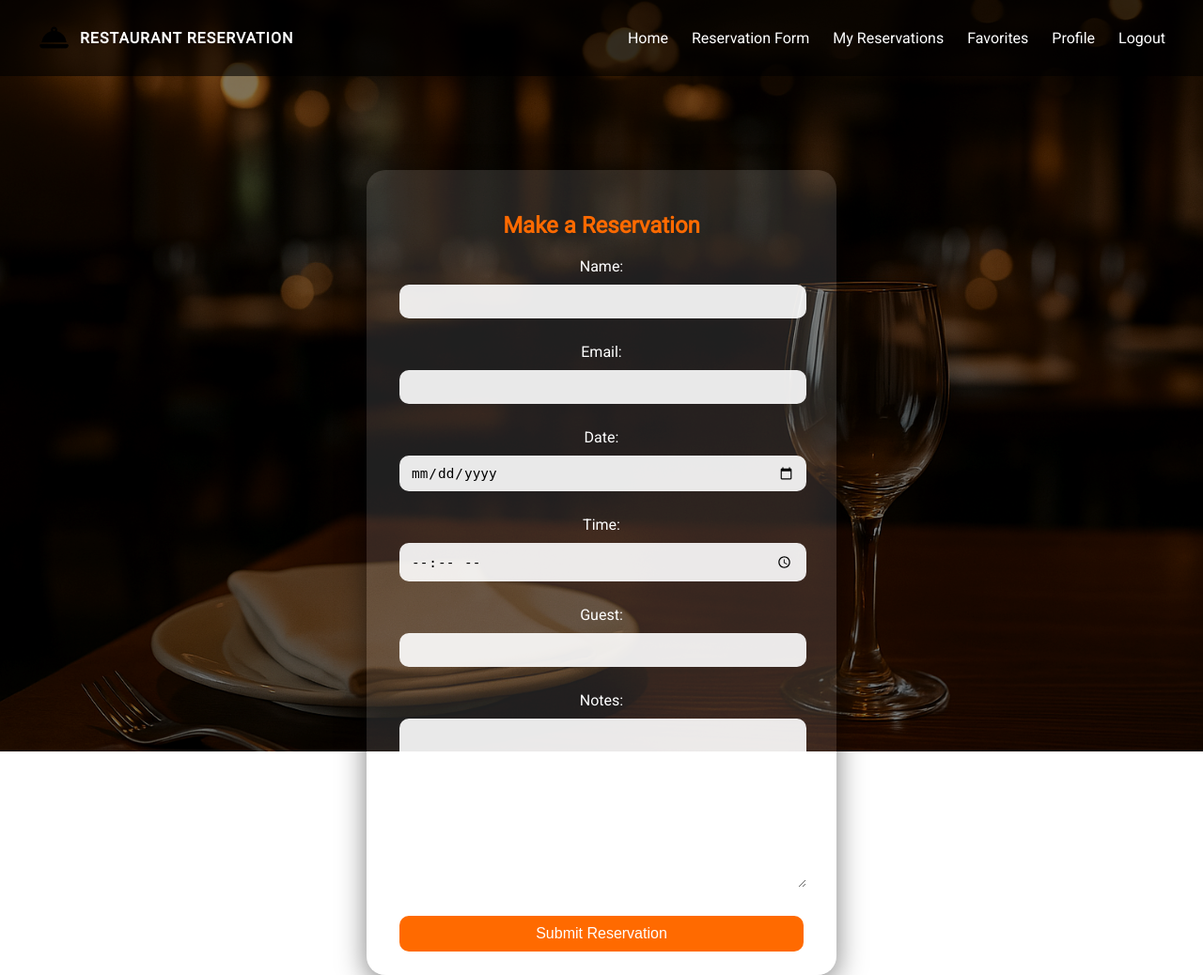
After one commit to juswadenyel/rr, a Django app: page /rr/form/ in a window 1280 px wide. The commit adds this page. Shown: the whole page at 94% size. Run offline with Django 5.2, Linux system fonts and the light colour scheme.

Commit message:
Reservation Form and Management

```diff
--- a/rr_project/rr_app/models.py
+++ b/rr_project/rr_app/models.py
@@ -173,3 +173,27 @@ class Session(models.Model):
 
     def __str__(self):
         return f"Session for {self.user.email}"
+
+
+class Reservation(models.Model):
+    user = models.ForeignKey(
+        User,
+        on_delete=models.CASCADE,
+        related_name='reservations',
+        null=True,
+        blank=True
+    )
+    name = models.CharField(max_length=100)
+    email = models.EmailField()
+    date = models.DateField()
+    time = models.TimeField()
+    guest = models.IntegerField()
+    notes = models.TextField(blank=True, null=True)
+    created_at = models.DateTimeField(auto_now_add=True)
+
+    class Meta:
+        db_table = 'reservations'
+        ordering = ['-created_at']
+
+    def __str__(self):
+        return f"Reservation by {self.name} on {self.date} at {self.time}"
--- a/rr_project/rr_app/templates/rr_app/dashboard.html
+++ b/rr_project/rr_app/templates/rr_app/dashboard.html
@@ -15,12 +15,14 @@
       <span class="brand">RESTAURANT RESERVATION</span>
     </div>
     <ul class="nav-links">
-      <li><a href="#">Home</a></li>
-      <li><a href="#">My Reservations</a></li>
+      <li><a href="{% url 'auth:dashboard' %}">Home</a></li>
+      <li><a href="{% url 'auth:reservation_form' %}">Reservation Form</a></li>
+      <li><a href="{% url 'auth:reservation_management' %}">My Reservations</a></li>
       <li><a href="#">Favorites</a></li>
       <li><a href="#">Profile</a></li>
       <li><a href="#">Logout</a></li>
     </ul>
+
   </nav>
 
   <!-- Dashboard Content -->
--- /dev/null
+++ b/rr_project/rr_app/templates/rr_app/reservation_form.html
@@ -0,0 +1,35 @@
+{% extends "rr_app/base.html" %}
+{% load static %}
+
+{% block content %}
+<link rel="stylesheet" href="{% static 'rr_app/css/reservation_form.css' %}">
+
+<div class="background"></div>
+
+<!-- Navbar -->
+<nav class="navbar">
+  <div class="logo">
+    <img src="{% static 'rr_app/images/cloche.png' %}" alt="Logo">
+    <span class="brand">RESTAURANT RESERVATION</span>
+  </div>
+  <ul class="nav-links">
+    <li><a href="{% url 'auth:dashboard' %}">Home</a></li>
+    <li><a href="{% url 'auth:reservation_form' %}">Reservation Form</a></li>
+    <li><a href="{% url 'auth:reservation_management' %}">My Reservations</a></li>
+    <li><a href="#">Favorites</a></li>
+    <li><a href="#">Profile</a></li>
+    <li><a href="#">Logout</a></li>
+  </ul>
+</nav>
+
+<div class="container">
+  <div class="reservation-container">
+    <h2>Make a Reservation</h2>
+    <form method="post">
+      {% csrf_token %}
+      {{ form.as_p }}
+      <button type="submit">Submit Reservation</button>
+    </form>
+  </div>
+</div>
+{% endblock %}
--- a/rr_project/rr_app/urls.py
+++ b/rr_project/rr_app/urls.py
@@ -2,6 +2,7 @@
 from django.urls import path
 from .views.auth import views
 from .views import dashboard
+from .views.auth import reservations
 
 app_name = 'auth'
 
@@ -18,11 +19,13 @@ urlpatterns = [
     path('api/get-current-user', views.get_current_user, name='api_get_current_user'),
     path('api/sign-out', views.signout, name='api_signout'),
 
-    path('sign-in', views.signin_page, name='signin_page'),
+    path('sign-in/', views.signin_page, name='signin_page'),
     path('sign-up', views.signup_page, name='signup_page'),
     path('forgot-password', views.forgot_password_page, name='forgot_password_page'),
     path('reset-password', views.reset_password_page, name='reset_password_page'),
     path('verify-account', views.verify_account_page, name='verify_account_page'),
 
-    path('dashboard', dashboard.dashboard_render, name='dashboard'),
+    path('dashboard/', dashboard.dashboard_render, name='dashboard'),
+    path('form/', reservations.reservation_form, name='reservation_form'),
+    path('manage/', reservations.reservation_management, name='reservation_management'),
 ]
--- /dev/null
+++ b/rr_project/rr_app/views/auth/reservations.py
@@ -0,0 +1,22 @@
+from django.shortcuts import render, redirect
+from django.contrib.auth.decorators import login_required
+from ..forms import ReservationForm
+from ...models import Reservation
+#from utils import supabase_auth_required
+
+#@supabase_auth_required
+def reservation_form(request):
+    if request.method == 'POST':
+        form = ReservationForm(request.POST)
+        if form.is_valid():
+            form.save()
+            return redirect('/rr/manage/')
+    else:
+        form = ReservationForm()
+    return render(request, 'rr_app/reservation_form.html', {'form': form})
+
+#@login_required(login_url='/rr/login/')
+def reservation_management(request):
+    reservations = Reservation.objects.all()
+    #reservations = Reservation.objects.filter(user=request.user)
+    return render(request, 'rr_app/reservation_management.html', {'reservations': reservations})
--- /dev/null
+++ b/rr_project/rr_app/views/forms.py
@@ -0,0 +1,11 @@
+from django import forms
+from ..models import Reservation
+
+class ReservationForm(forms.ModelForm):
+    class Meta:
+        model = Reservation
+        fields = ['name', 'email', 'date', 'time', 'guest', 'notes']
+        widgets = {
+            'date': forms.DateInput(attrs={'type': 'date'}),
+            'time': forms.TimeInput(attrs={'type': 'time'}),
+        }
--- /dev/null
+++ b/rr_project/static/rr_app/css/reservation_form.css
@@ -0,0 +1,122 @@
+/* Reset */
+body, html {
+  margin: 0;
+  padding: 0;
+  font-family: 'Roboto', sans-serif;
+  height: 100%;
+  color: white;
+}
+
+/* Background overlay */
+.background {
+  background: url('../images/dashboard_background.png') no-repeat center center fixed;
+  background-size: cover;
+  position: fixed;
+  top: 0; left: 0;
+  width: 100%; height: 100%;
+  z-index: -1;
+  filter: brightness(0.5);
+}
+
+/* Navbar */
+.navbar {
+  display: flex;
+  justify-content: space-between;
+  align-items: center;
+  padding: 15px 40px;
+  background: rgba(0,0,0,0.6);
+}
+
+.navbar .logo {
+  display: flex;
+  align-items: center;
+}
+
+.navbar .logo img {
+  width: 35px;
+  margin-right: 10px;
+}
+
+.navbar .brand {
+  font-weight: bold;
+  letter-spacing: 1px;
+}
+
+.nav-links {
+  list-style: none;
+  display: flex;
+  gap: 25px;
+}
+
+.nav-links a {
+  text-decoration: none;
+  color: white;
+  font-weight: 500;
+  transition: 0.3s;
+}
+
+.nav-links a:hover {
+  color: #ff6a00;
+}
+
+.container {
+  margin: 100px auto 50px auto;
+  max-width: 500px;
+  text-align: center;
+}
+
+.reservation-container {
+  background: rgba(255, 255, 255, 0.12);
+  padding: 25px 35px;
+  border-radius: 20px;
+  box-shadow: 0 8px 30px rgba(0,0,0,0.5);
+  text-align: center;
+  transition: all 0.3s ease;
+}
+
+.reservation-container:hover {
+  transform: scale(1.02);
+}
+
+.reservation-container h2 {
+  color: #ff6a00;
+  margin-bottom: 20px;
+}
+
+input, textarea, select {
+  width: 95%;
+  padding: 10px 12px;
+  margin: 10px 0;
+  border: none;
+  border-radius: 10px;
+  background-color: rgba(255,255,255,0.9);
+  color: #000;
+  font-size: 0.9rem;
+  outline: none;
+}
+
+input:focus, textarea:focus, select:focus {
+  box-shadow: 0 0 0 2px #ff6a00;
+}
+
+button {
+  width: 100%;
+  background-color: #ff6a00;
+  color: white;
+  padding: 10px 0;
+  border: none;
+  border-radius: 10px;
+  font-size: 1rem;
+  cursor: pointer;
+  transition: background-color 0.3s ease, transform 0.1s ease;
+}
+
+button:hover {
+  background-color: #e55a00;
+  transform: scale(1.03);
+}
+
+textarea {
+  min-height: 70px;
+  resize: vertical;
+}
```
Also changed, not shown: rr_project/rr_app/templates/rr_app/reservation_management.html (added, +51 -0 lines), rr_project/static/rr_app/css/reservation_management.css (added, +114 -0 lines), rr_project/rr_app/migrations/0003_reservation.py (added), rr_project/rr_app/migrations/0004_alter_reservation_options_and_more.py (added).
